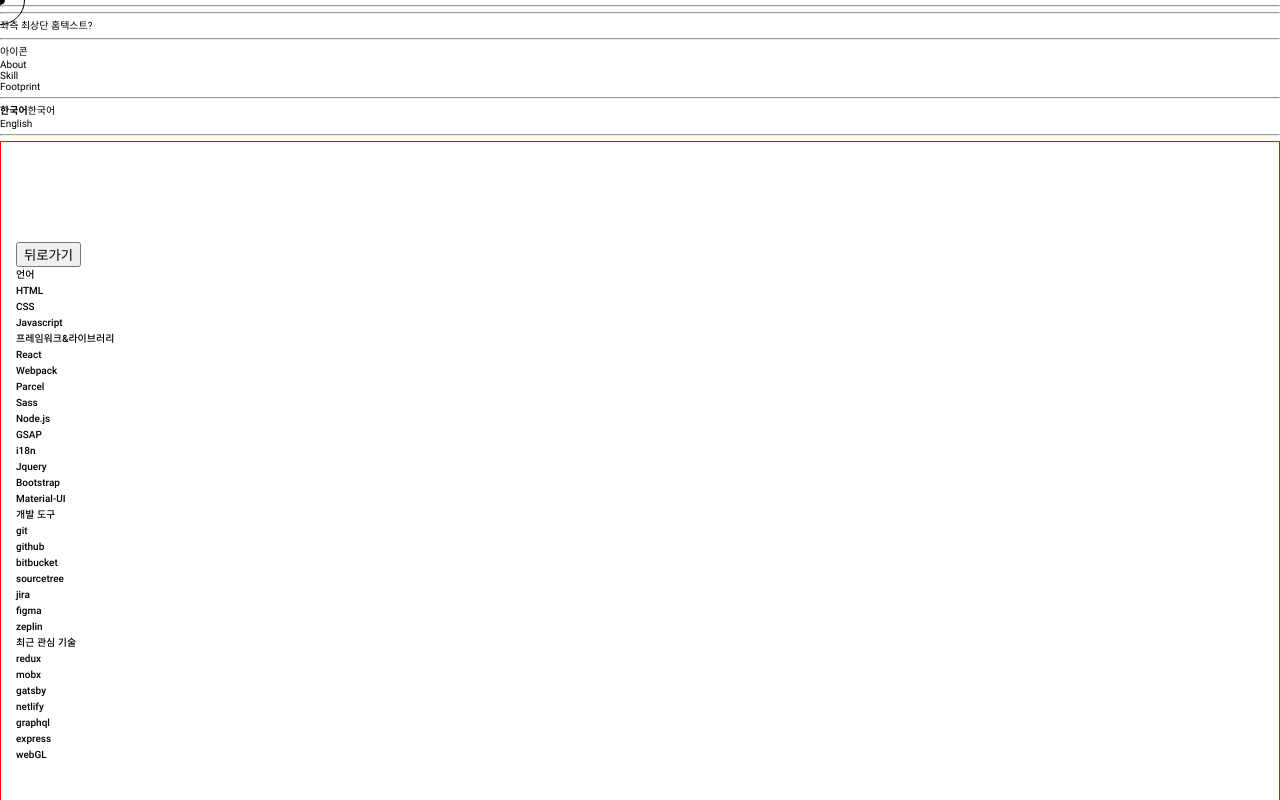
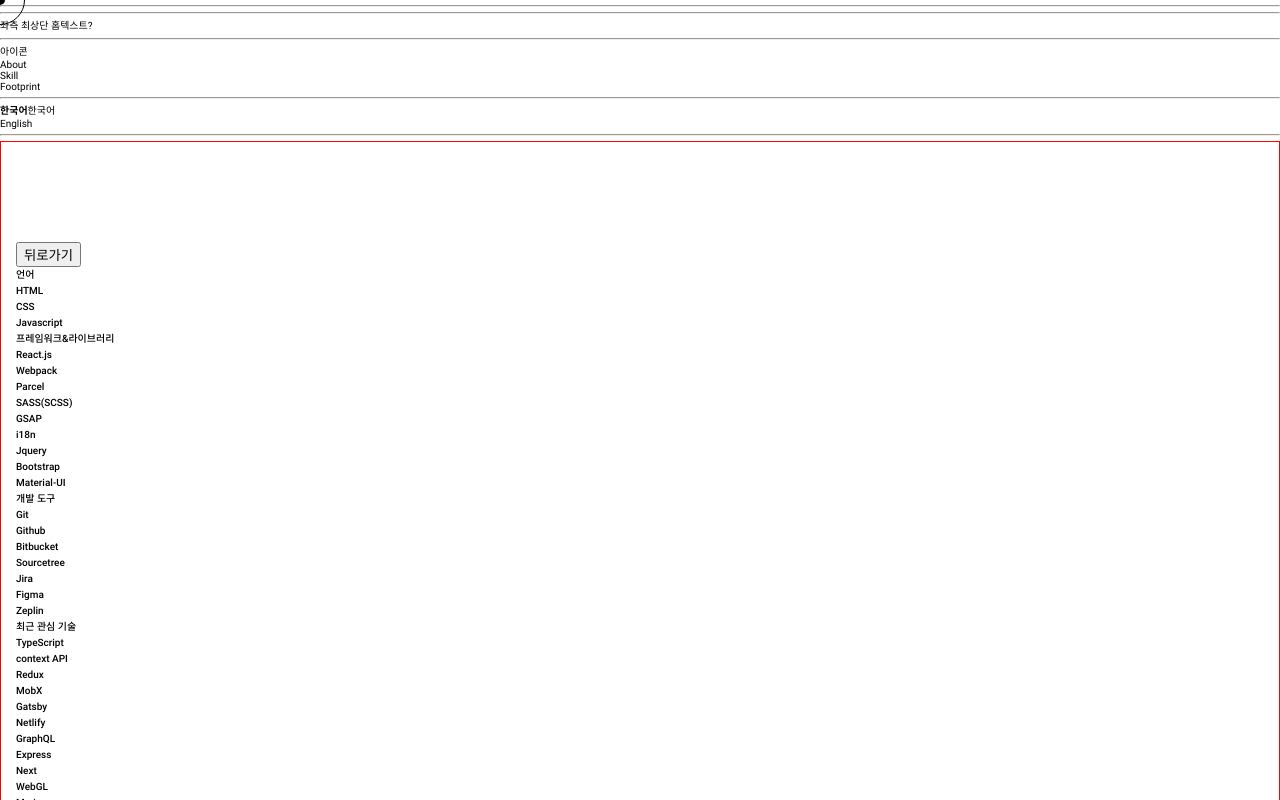
Before and after one commit to Lavignee/portfolio, a React (Vite) app: page /skill in a window 1280 px wide. Shown: the top 800 px of the page. Built offline with nearby package versions, Linux system fonts and the light colour scheme.

Commit message:
포트폴리오 컨텐츠 작성

```diff
--- a/src/App.js
+++ b/src/App.js
@@ -31,7 +31,7 @@ const App = () => {
   }
 
   return (
-    <div onMouseMove={(e) => moveCircle(e)}>
+    <main onMouseMove={(e) => moveCircle(e)}>
       {/* [정적인 본문 레이아웃] */}
       < hr />
       <div>
@@ -62,7 +62,7 @@ const App = () => {
       {/* 마우스 애니메이션, 폰트? */}
       <Cursor className='cursor-default' ref={cursorRef} />
       <Cursor className='cursor-info' ref={cursorInfoRef} >test</Cursor>
-    </div >
+    </main >
   );
 }
 
--- a/src/components/NavMenu.js
+++ b/src/components/NavMenu.js
@@ -20,7 +20,7 @@ const menus = [
 
 const NavMenu = () => {
   return (
-    <div>
+    <nav>
       아이콘
       <div>
         {menus.map(menus => (
@@ -29,7 +29,7 @@ const NavMenu = () => {
         ))
         }
       </div>
-    </div>
+    </nav>
   )
 }
 
--- a/src/components/SkillDetail.js
+++ b/src/components/SkillDetail.js
@@ -8,44 +8,70 @@ const SkillDetail = ({ onToggle }) => {
       <div>언어</div>
       <ul>
         <li>HTML</li>
+        {/* <p>숙련별4개 처음 개발에는 태그들의 기본 속성에 의존하여 사용했지만 이제는 그 경계가 사실상 무의미합니다. 스크린리더의 적용 여부에 따라 태그에 더 신경 써 볼 수 있겠지만 현재는 웹 표준에서 크게 어긋나지 않는 한 자유롭게 사용하고 있습니다.</p> */}
         <li>CSS</li>
+        {/* <p>숙련별4개 CSS 속성은 눈을 감았다 뜨면 새로운 게 보이고, 또 다양하게 사용되고 있습니다. 브라우저마다 해석의 기준의 순위도 다릅니다. 많은 속성을 자유롭게 응용할 수 있지만, 아직도 공부는 끝이 없습니다.</p> */}
         <li>Javascript</li>
+        {/* <p>숙련별 3개 오랜 시간 실무 환경(ie 8 지원)으로 인해 es5나 더 낮은 Javascript를 많이 사용해왔습니다. 현재에는 Babel이라는 듬직한 컴파일러도 있고 React를 주로 사용하다 보니 완전한 es8 유저가 되기 위해 노력 중입니다. 해석은 되지만 자유로운 응용은 아직도 갈 길이 멀다고 생각합니다.</p> */}
       </ul>
 
       <div>프레임워크&라이브러리</div>
       <ul>
-        <li>React</li>
+        <li>React.js</li>
+        {/* <p>숙련별3개 React를 배우는 시간은 꽤 많은 시간이 필요했습니다. 초기부터 계속 관심 있게 살펴보고 간단한 학습용 코드는 작성해 보았지만, 제가 참여한 프로젝트에서는 사용되지 않다 보니 시간이 한참 흘러 Hooks 기능이 도입된 이후에 제대로 접해보았습니다. 그래서 익혀둔 것도 결국 다시 보고 변경되거나 새로운 사항도 추가로 배워야 했습니다.</p> */}
         <li>Webpack</li>
+        {/* <p>숙련별3개 React를 처음 배우면서 Webpack의 존재를 알게 되었습니다. 정말 수많은 플러그인과 모듈이 존재하고, 사용자나 프로젝트마다 사용법이 달라지기 때문에 아직도 Webpack으로 초기 개발 세팅을 하는 일은 정말 힘든 일 중에 하나입니다.</p> */}
         <li>Parcel</li>
-        <li>Sass</li>
-        <li>Node.js</li>
+        {/* <p>숙련별3개 이번 포트폴리오 사이트를 개발하려고 계획을 구상하던 중에 접하게 된 굉장히 편하고 가벼운 번들러입니다.</p> */}
+        <li>SASS(SCSS)</li>
+        {/* <p>숙련별4개 프런트 개발자로써 SASS를 다루기 전과 후는 작업 속도나 피로도의 차이가 엄청나다고 생각합니다. SASS 없는 프런트 개발은 생각하기가 힘듭니다.</p> */}
         <li>GSAP</li>
+        {/* <p>숙련별3개 순수 CSS로 작성해서 만들어지는 애니메이션보다 시각적으로나 성능적으로 월등히 훌륭한 동적 효과를 표현할 수 있습니다. 가볍게 개발되어야 하는 사이트가 아니라면 대부분 사용할 것 같습니다.</p> */}
         <li>i18n</li>
+        {/* <p>숙련별4개 이미 일찍부터 글로벌화된 웹 시장에서 번역 없는 웹사이트는 생각하기 힘듭니다. 작업해온 환경 탓인지, 번역을 염두에 두고 프런트 개발을 하는 것에 익숙해져 있습니다.</p> */}
         <li>Jquery</li>
+        {/* <p>숙련별4개 처음 Html과 CSS만 다루던 퍼블리셔 단계에서 JavaScript는 놀라우면서도 어려운 기술이었습니다. 그 진입장벽을 쉽게 만들어주고 제 코드에서 오랜 시간 함께 해온 훌륭한 라이브러리입니다.</p> */}
         <li>Bootstrap</li>
+        {/* <p>숙련별4개 처음 style의 덩어리로 테마라는 개념을 익히고 반응형 웹의 걸음마를 배운 프레임워크입니다. 꽤 오랜 시간 프런트 개발에 서비스의 기호에 맞게 커스텀 한 부트스트랩을 사용했습니다.</p> */}
         <li>Material-UI</li>
+        {/* <p>숙련별 3개 프리랜서로 일하는 중 접하게 되었습니다. 부트스트랩처럼 React에서 사용되는 프레임워크로 사용이나 커스텀의 방식도 꽤 익숙했다고 생각합니다.</p> */}
       </ul>
 
       <div>개발 도구</div>
       <ul>
-        <li>git</li>
-        <li>github</li>
-        <li>bitbucket</li>
-        <li>sourcetree</li>
-        <li>jira</li>
-        <li>figma</li>
-        <li>zeplin</li>
+        <li>Git</li>
+        {/* <p>숙련별 3개 다른 개발자와 프로젝트 협력을 위해 처음 Git을 배웠습니다. 현재는 버전 관리와 기능 분리로도 사용합니다. 개발 경력이 많아질수록 없어서는 안되는 도구 같습니다. </p> */}
+        <li>Github</li>
+        {/* <p>숙련별 3개 Git 하면 GIthub라고 생각할 정도로 대표적인 웹서비스지만, 다른 개발자와 함께 사용하려면 기본이 Public 환경이라는 점에서 사용빈도가 낮았습니다. 언제나 다시 보면 손볼 것투성이인 코드를 공개하기도 물론 용기가 나지 않았습니다.</p> */}
+        <li>Bitbucket</li>
+        {/* <p>숙련별 3개 대부분의 Git 관련 프로젝트들이 직장과 관계되어 있고 소규모 팀에서 Private 프로젝트를 만들 수 있었으므로 가장 많이 사용했습니다.</p> */}
+        <li>Sourcetree</li>
+        {/* <p>숙련별 3개 한눈에 들어오는 Git 관리 GUI 툴로써 현재까지 가장 오래 사용하고 있습니다.</p> */}
+        <li>Jira</li>
+        {/* <p>숙련별 3개 많은 사람과 함께하거나 QA가 존재하는 프로젝트에서는 이만큼 정리가 잘 되는 프로젝트 관리 도구가 없는 것 같습니다. 개인적으로 사용할 때는 MS To Do(이전 Wonderlist)를 사용합니다.</p> */}
+        <li>Figma</li>
+        {/* <p>숙련별 3개 알게 된 이후 줄곧 사용하고 있는 개발 협업 도구입니다. 개발 초기에는 PSD나 AI 확장자를 직접 열어 작업하던 때도 있지만 Figma를 사용하고 안 하고는 의사소통이나 작업 속도에서 너무 큰 차이가 납니다.</p> */}
+        <li>Zeplin</li>
+        {/* <p>숙련별2개 PSD나 AI 파일을 받아서 작업할 때는 꼭 필요한 도구입니다. 다만 해당 파일들을 직접 받아서 작업한 경우가 손에 꼽을 정도라 최신의 기능까지 숙지하고 있지는 않습니다.</p> */}
       </ul>
 
       <div>최근 관심 기술</div>
       <ul>
-        <li>redux</li>
-        <li>mobx</li>
-        <li>gatsby</li>
-        <li>netlify</li>
-        <li>graphql</li>
-        <li>express</li>
-        <li>webGL</li>
+        <li>TypeScript</li>
+        {/* <p>숙련별 1개 어느 정도 학습을 진행하였지만, 아직 직접적으로 프로젝트에 적용해본 적은 없습니다.</p> */}
+        <li>context API</li>
+        {/* <p>숙련별 1개 어느 정도 학습을 진행하였지만, 아직 직접적으로 프로젝트에 적용해본 적은 없습니다.</p> */}
+        <li>Redux</li>
+        {/* <p>숙련별 1개 어느 정도 학습을 진행하였지만, 아직 직접적으로 프로젝트에 적용해본 적은 없습니다.</p> */}
+        <li>MobX</li>
+        <li>Gatsby</li>
+        <li>Netlify</li>
+        <li>GraphQL</li>
+        <li>Express</li>
+        <li>Next</li>
+        <li>WebGL</li>
+        <li>Mo.js</li>
+        <li>analytics</li>
       </ul>
     </InnerLayout>
   )
--- a/src/containers/Home.js
+++ b/src/containers/Home.js
@@ -3,7 +3,7 @@ import Main from '../components/Main';
 import About from '../components/About';
 import Skill from '../components/Skill';
 import Footprint from '../components/Footprint';
-import TestGSAP from '../components/TestGSAP';
+// import TestGSAP from '../components/TestGSAP';
 
 const Home = () => {
   return (
@@ -14,7 +14,7 @@ const Home = () => {
       <About />
       <Skill />
       <Footprint />
-      <TestGSAP />
+      {/* <TestGSAP /> */}
     </>
   )
 }
```
Also changed, not shown: src/components/FootprintDetail.js (+6 -6 lines).
